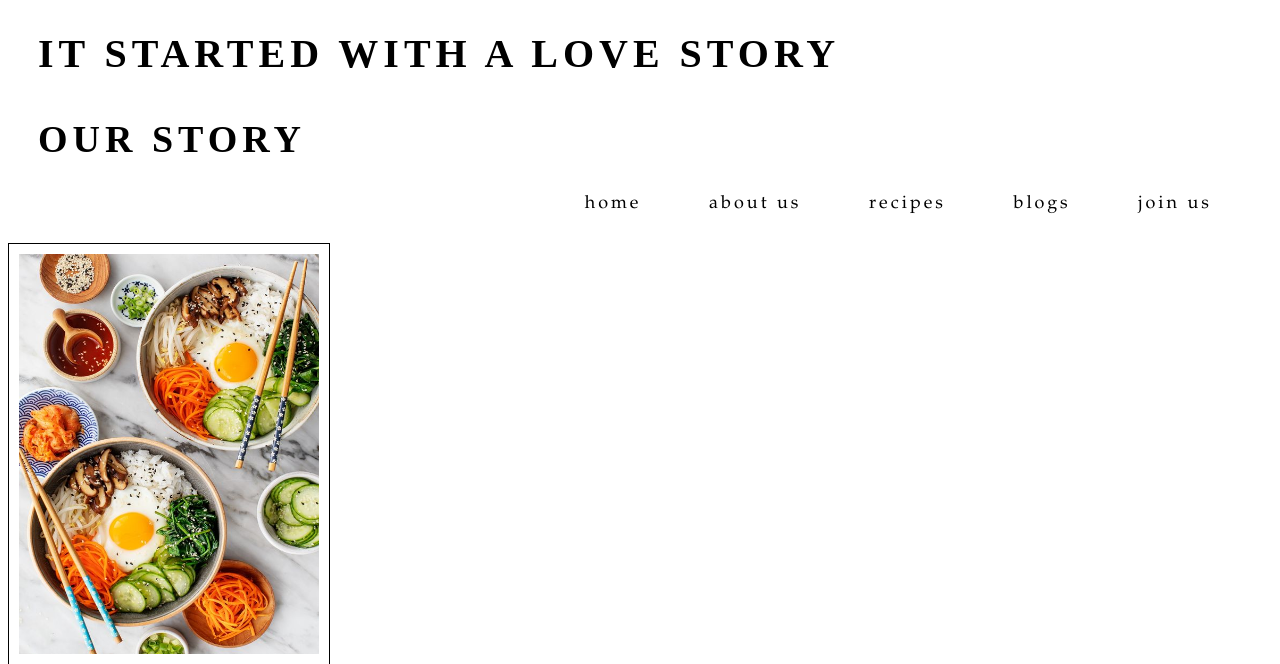
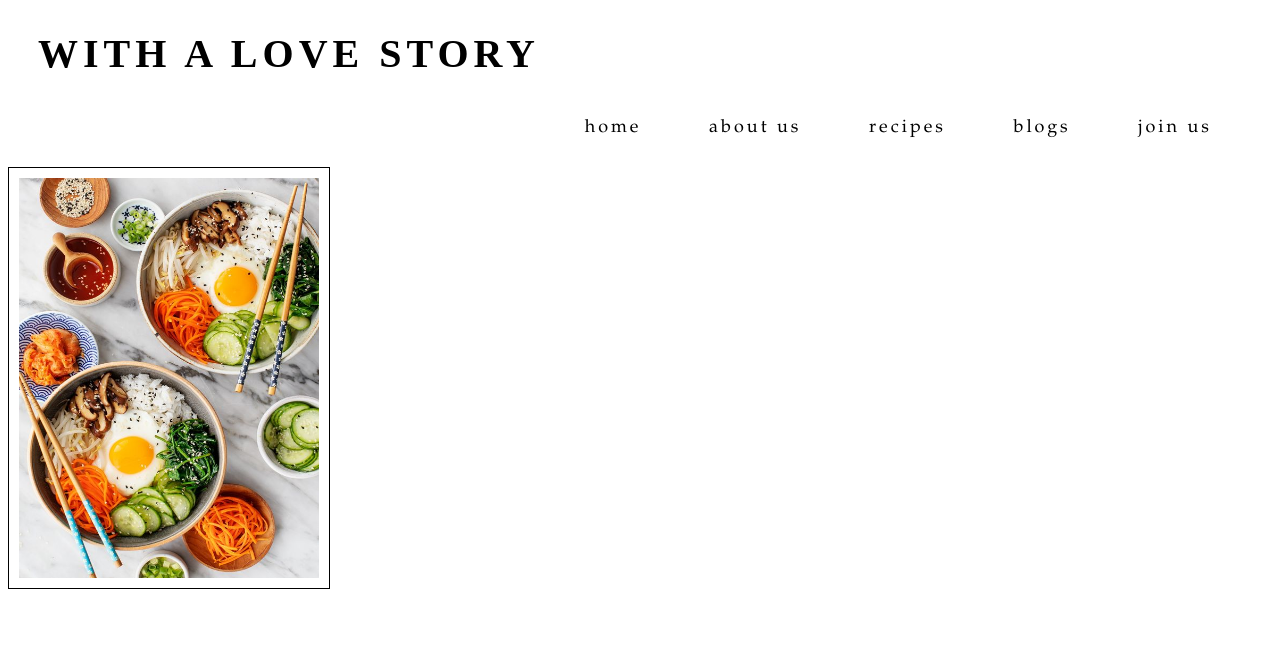
Before and after one commit to lucieortega/Bookrecipe, a PHP site: page /about_us.php in a window 1280 px wide. Shown: the part 72-736 px from the top of the page. Run offline with PHP 8.4, Linux system fonts and the light colour scheme.

Commit message:
change the text
Signed-off-by: lucieortega <102424066+lucieortega@users.noreply.github.com>

```diff
--- a/about_us.php
+++ b/about_us.php
@@ -19,8 +19,8 @@
 
 </head>
 
-<h3>It started with a love story </h3>
-            <h2>Our story</h2>
+<h3>With a love story</h3>
+
 
             <img class="ramen" src="ramen.jpeg" style='float: left;' alt="ramen bowl"/>
 <body>
```
